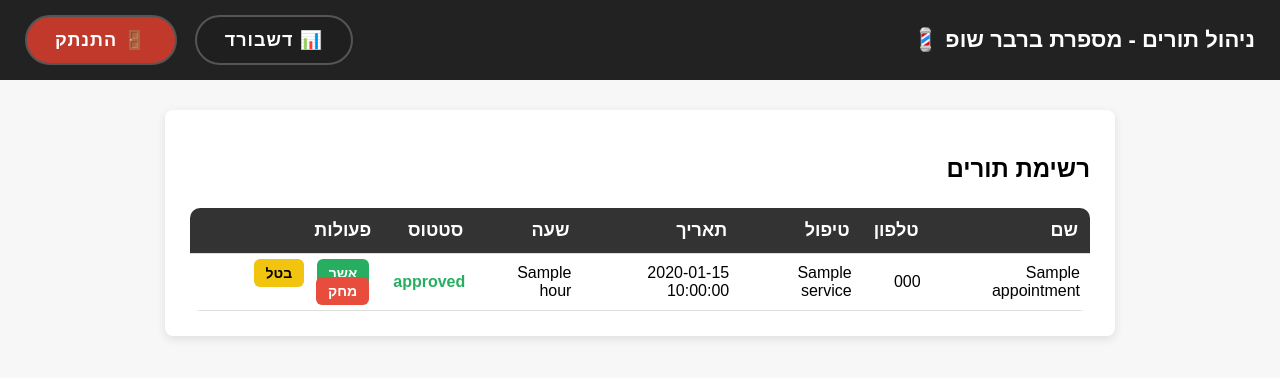
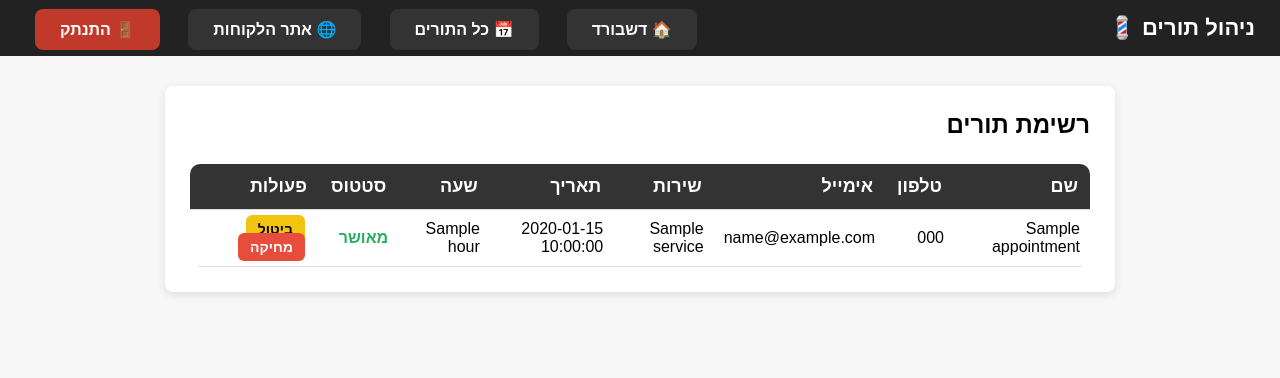
Before and after one commit to maronhawa1/barbershop, a Flask app: page /admin/appointments in a window 1280 px wide. Shown: the top 378 px of the page. Run offline with Flask 3, Linux system fonts and the light colour scheme; the visitor is signed in with stand-in values (Sample User, id 1); a database or web service that is not in the repository returns one stand-in record (values such as "Sample title").

Commit message:
Update appointment management page layout and content

```diff
--- a/templates/admin_appointments.html
+++ b/templates/admin_appointments.html
@@ -2,57 +2,84 @@
 <html lang="he" dir="rtl">
   <head>
     <meta charset="UTF-8" />
-    <title>ניהול תורים - מספרה</title>
+    <title>ניהול תורים - מספרת ברבר שופ</title>
     <link rel="stylesheet" href="/static/style.css" />
   </head>
 
   <body>
-    <header class="admin-header">
-      <div class="header-left">ניהול תורים - מספרת ברבר שופ 💈</div>
+    <div class="admin-header">
+      <div class="header-left">
+        ניהול תורים 💈
+      </div>
       <div class="header-right">
-        <a class="btn-admin" href="/admin/dashboard">📊 דשבורד</a>
-        <a class="btn-admin logout" href="/admin/logout">🚪 התנתק</a>
+        <a href="/admin/dashboard" class="dash-btn">🏠 דשבורד</a>
+        <a href="/admin/appointments" class="dash-btn">📅 כל התורים</a>
+        <a href="/" class="dash-btn">🌐 אתר הלקוחות</a>
+        <a href="/admin/logout" class="dash-btn logout">🚪 התנתק</a>
       </div>
-    </header>
+    </div>
 
     <div class="container">
-      <h2>רשימת תורים</h2>
+      <h2 style="margin-top:0;margin-bottom:15px;">רשימת תורים</h2>
 
       <table class="admin-table">
         <thead>
           <tr>
             <th>שם</th>
             <th>טלפון</th>
-            <th>טיפול</th>
+            <th>אימייל</th>
+            <th>שירות</th>
             <th>תאריך</th>
             <th>שעה</th>
             <th>סטטוס</th>
             <th>פעולות</th>
           </tr>
         </thead>
+        <tbody>
+          {% for a in appointments %}
+          <tr>
+            <td>{{ a.name }}</td>
+            <td>{{ a.phone }}</td>
+            <td>{{ a.email if a.email else "-" }}</td>
+            <td>{{ a.service }}</td>
+            <td>{{ a.date }}</td>
+            <td>{{ a.hour }}</td>
+            <td class="status-{{ a.status }}">
+              {{ "ממתין" if a.status=="pending"
+                 else "מאושר" if a.status=="approved"
+                 else "בוטל" }}
+            </td>
+            <td class="actions">
+              {% if a.status != "approved" %}
+              <a
+                href="/admin/approve/{{ a._id }}"
+                class="admin-btn-approve"
+                onclick="return confirm('לאשר את התור הזה?');"
+                >אישור</a
+              >
+              {% endif %}
 
-        <tbody>
-          {% for appt in appointments %}
+              {% if a.status != "canceled" %}
+              <a
+                href="/admin/cancel/{{ a._id }}"
+                class="admin-btn-cancel"
+                onclick="return confirm('לבטל את התור הזה?');"
+                >ביטול</a
+              >
+              {% endif %}
+
+              <a
+                href="/admin/delete/{{ a._id }}"
+                class="admin-btn-delete"
+                onclick="return confirm('בטוח למחוק את התור?');"
+                >מחיקה</a
+              >
+            </td>
+          </tr>
+          {% else %}
           <tr>
-            <td>{{ appt.name }}</td>
-            <td>{{ appt.phone }}</td>
-            <td>{{ appt.service }}</td>
-            <td>{{ appt.date }}</td>
-            <td>{{ appt.hour }}</td>
-            <td>
-              <span class="status-{{ appt.status }}"> {{ appt.status }} </span>
-            </td>
-
-            <td class="actions">
-              <a class="admin-btn-approve" href="/admin/approve/{{ appt._id }}"
-                >אשר</a
-              >
-              <a class="admin-btn-cancel" href="/admin/cancel/{{ appt._id }}"
-                >בטל</a
-              >
-              <a class="admin-btn-delete" href="/admin/delete/{{ appt._id }}"
-                >מחק</a
-              >
+            <td colspan="8" style="text-align:center;">
+              אין תורים במערכת.
             </td>
           </tr>
           {% endfor %}
```
